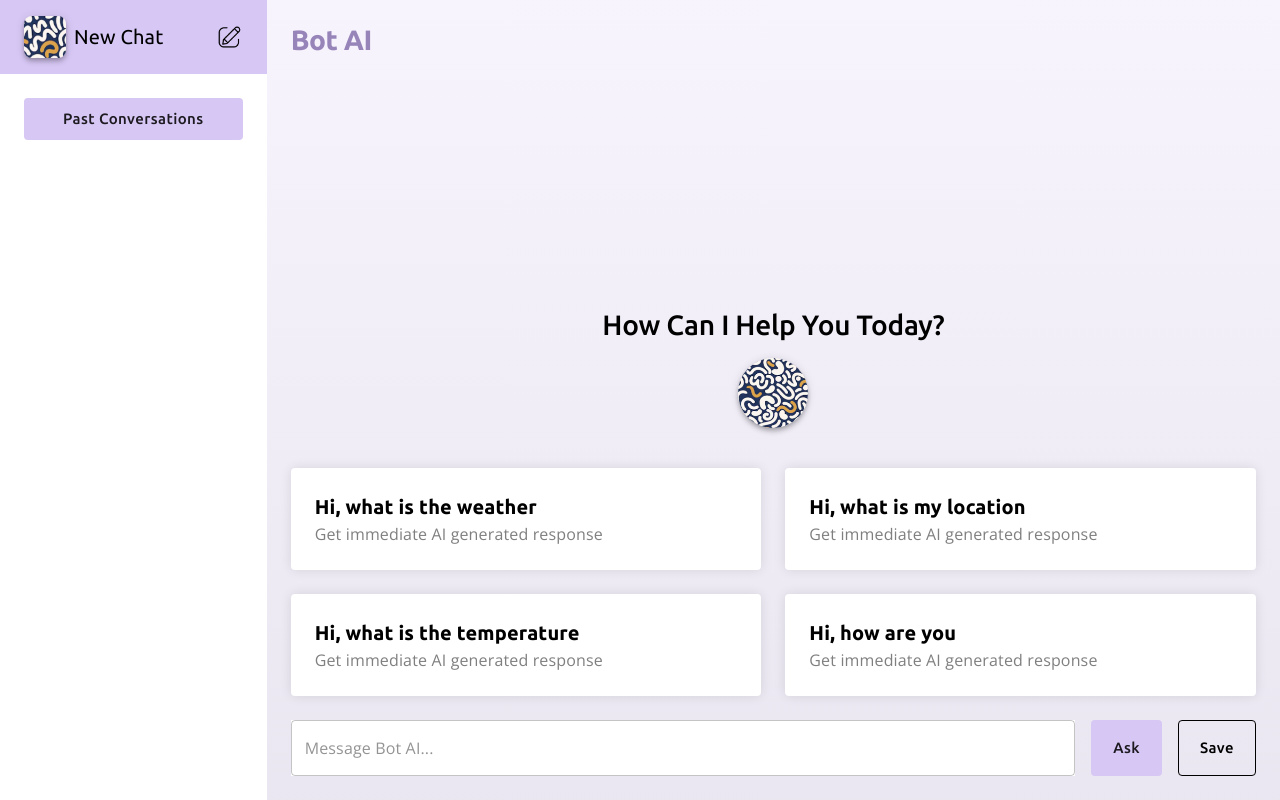
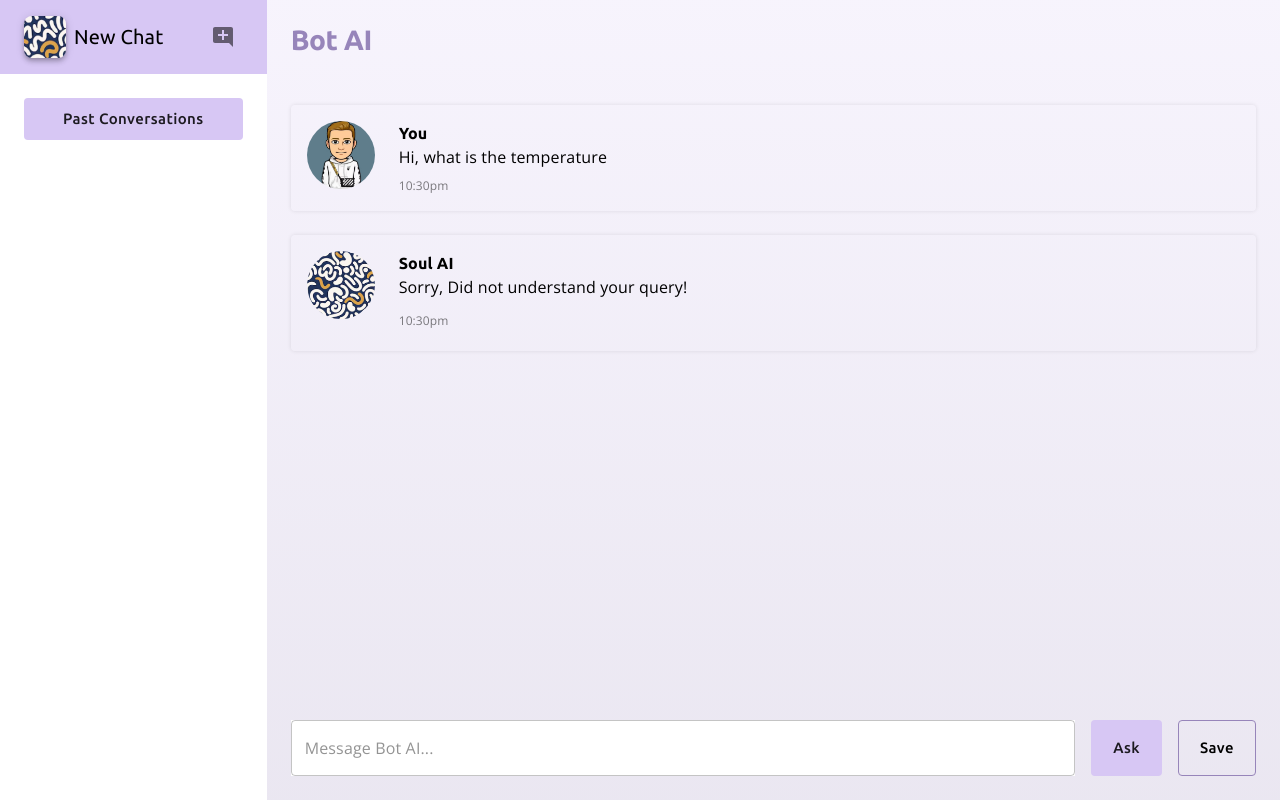
Before and after one commit to SHUBHAM-126/Bot-AI, a React (Create React App) app: page / in a window 1280 px wide. Both pictures are taken after a click on the element 525 px from the left and 645 px from the top of the page. Built offline with nearby package versions, Linux system fonts and the light colour scheme.

Commit message:
Added chatting card and feedback modal

```diff
--- a/src/components/ChatInput/ChatInput.jsx
+++ b/src/components/ChatInput/ChatInput.jsx
@@ -2,7 +2,7 @@ import { TextField, Box, Button, Stack } from '@mui/material'
 
 export default function ChatInput() {
     return (
-        <Box>
+        <Box flexShrink={0} px={3} pb={3}>
             <Box component={'form'}>
                 <Stack
                     direction={'row'}
--- /dev/null
+++ b/src/components/ChattingCard/ChattingCard.jsx
@@ -0,0 +1,110 @@
+import { Box, Stack, Typography, IconButton, Rating } from '@mui/material'
+import ai from '../../assets/bot.png'
+import human from '../../assets/person.png'
+import ThumbUpOffAltIcon from '@mui/icons-material/ThumbUpOffAlt';
+import ThumbDownOffAltIcon from '@mui/icons-material/ThumbDownOffAlt';
+import ThumbUpAltIcon from '@mui/icons-material/ThumbUpAlt';
+import ThumbDownAltIcon from '@mui/icons-material/ThumbDownAlt';
+import { useState } from 'react';
+
+export default function ChattingCard({ details, showFeedbackModal }) {
+
+    const [isRating, setIsRating] = useState(false)
+    const [rating, setRating] = useState(0)
+
+    return (
+        <Stack
+            p={2}
+            boxShadow={'0 0 4px rgba(0,0,0,0.1)'}
+            borderRadius={1}
+            direction={'row'}
+            spacing={3}
+            sx={{
+                '&:hover .feedback-btns': {
+                    visibility: 'visible',
+                    opacity: 1
+                }
+            }}
+        >
+            <Box
+                component={'img'}
+                src={details.type == "AI" ? ai : human}
+                height={68}
+                width={68}
+                borderRadius={'50%'}
+                sx={{ objectFit: 'cover' }}
+                flexShrink={0}
+            />
+            <Box>
+                <Typography
+                    variant='heading'
+                    fontWeight={700}
+                >
+                    {details.type == "AI" ? 'Soul AI' : 'You'}
+                </Typography>
+                <Typography>
+                    {details.text}
+                </Typography>
+                <Stack
+                    direction={'row'}
+                    gap={2}
+                    alignItems={'center'}
+                    mt={1}
+                >
+                    <Typography
+                        fontSize={12}
+                        color={'text.secondary'}
+                    >
+                        {details.time}
+                    </Typography>
+
+                    {details.type == "AI" && (
+                        <Stack
+                            direction={'row'}
+                            visibility={'hidden'}
+                            sx={{ opacity: 0, transition: 'opacity 400ms ease' }}
+                            className='feedback-btns'
+                        >
+                            <IconButton
+                                size='small'
+                                onClick={() => setIsRating(prev => !prev)}
+                            >
+                                {!isRating && <ThumbUpOffAltIcon fontSize='inherit' />}
+                                {isRating && <ThumbUpAltIcon fontSize='inherit' />}
+                            </IconButton>
+                            <IconButton
+                                size='small'
+                                onClick={showFeedbackModal}
+                            >
+                                <ThumbDownOffAltIcon fontSize='inherit' />
+                            </IconButton>
+                        </Stack>
+                    )}
+
+                </Stack>
+
+                {(isRating && details.type == "AI") && (
+                    <Box pt={3}>
+                        <Typography
+                            component={'legend'}
+                            fontSize={12}
+                        >
+                            Rate this response
+                        </Typography>
+                        <Rating
+                            name="simple-controlled"
+                            value={rating}
+                            onChange={(event, newValue) => {
+                                setRating(newValue)
+                            }}
+                            sx={{
+                                width: 'auto'
+                            }}
+                        />
+                    </Box>
+                )}
+
+            </Box>
+        </Stack>
+    )
+}
--- /dev/null
+++ b/src/components/FeedbackModal/FeedbackModal.jsx
@@ -0,0 +1,69 @@
+import { Box, Stack, Typography, Modal, IconButton, TextField, Button } from '@mui/material'
+import FeedbackIcon from '@mui/icons-material/Feedback';
+import CloseIcon from '@mui/icons-material/Close';
+
+export default function FeedbackModal({open, handleClose}) {
+
+    const style = {
+        position: 'absolute',
+        top: '50%',
+        left: '50%',
+        transform: 'translate(-50%, -50%)',
+        width: '95%',
+        bgcolor: 'primary.bgtheme',
+        boxShadow: 24,
+        p: 3,
+        maxWidth: 720,
+        borderRadius: '10px'
+    }
+
+    return (
+        <Modal
+            open={open}
+            onClose={handleClose}
+        >
+            <Box sx={style} position={'relative'}>
+                <IconButton
+                    sx={{
+                        position: 'absolute',
+                        top: 10,
+                        right: 10
+                    }}
+                    onClick={handleClose}
+                >
+                    <CloseIcon />
+                </IconButton>
+                <Stack direction={'row'} spacing={2} alignItems={'center'}>
+                    <FeedbackIcon />
+                    <Typography variant={'heading'} fontSize={18}>
+                        Provide Additional Feedback
+                    </Typography>
+                </Stack>
+
+                <Box
+                    component='form'
+                    pt={3}
+                    sx={{
+                        display: 'flex',
+                        flexDirection: 'column',
+                        alignItems: "flex-end",
+                        gap: '12px'
+                    }}
+                >
+                    <TextField
+                        multiline
+                        rows={6}
+                        sx={{ width: 1 }}
+                        required
+                    />
+                    <Button
+                        variant='contained'
+                        type='submit'
+                    >
+                        Submit
+                    </Button>
+                </Box>
+            </Box>
+        </Modal>
+    )
+}
--- a/src/components/InitialChat/Card.jsx
+++ b/src/components/InitialChat/Card.jsx
@@ -2,16 +2,7 @@ import { Box, Typography, Stack, IconButton } from '@mui/material'
 import ArrowUpwardIcon from '@mui/icons-material/ArrowUpward';
 import { styled } from '@mui/material/styles';
 
-export default function Card({ heading, subtext }) {
-
-
-    const CustomCard = styled((props) => (
-        <Stack {...props} />
-    ))(() => ({
-        ':hover *': {
-            opacity: 1
-        }
-    }));
+export default function Card({ heading, subtext, handleClick }) {
 
     return (
         <Stack
@@ -33,6 +24,7 @@ export default function Card({ heading, subtext }) {
                 },
                 transition: 'background 200ms ease'
             }}
+            onClick={() => handleClick(heading)}
         >
             <Box>
                 <Typography
--- a/src/components/InitialChat/InitialChat.jsx
+++ b/src/components/InitialChat/InitialChat.jsx
@@ -2,7 +2,7 @@ import { Box, Typography, Stack, Grid } from '@mui/material'
 import icon from '../../assets/bot.png'
 import Card from './Card'
 
-export default function InitialChat() {
+export default function InitialChat({generateResponse}) {
 
     const initialData = [
         {
@@ -25,7 +25,7 @@ export default function InitialChat() {
 
 
     return (
-        <Stack height={1} justifyContent={'flex-end'} pb={3}>
+        <Stack height={1} justifyContent={'flex-end'} p={3}>
             <Stack
                 alignItems={'center'}
                 spacing={2}
@@ -46,7 +46,7 @@ export default function InitialChat() {
             <Grid container spacing={3}>
                 {initialData.map(item => (
                     <Grid item key={item.heading} xs={12} md={6}>
-                        <Card heading={item.heading} subtext={item.subtext} />
+                        <Card heading={item.heading} subtext={item.subtext} handleClick= {generateResponse} />
                     </Grid>
                 ))}
             </Grid>
--- a/src/components/Sidebar/Sidebar.jsx
+++ b/src/components/Sidebar/Sidebar.jsx
@@ -1,9 +1,9 @@
 import { useContext } from "react"
 import { ThemeContext } from "../../theme/ThemeContext"
-import { Typography, Box, Stack, Button } from '@mui/material'
+import { Typography, Box, Stack, Button, IconButton } from '@mui/material'
 import icon from '../../assets/newchat.png'
-import edit from '../../assets/edit.png'
 import { Link } from 'react-router-dom'
+import AddCommentIcon from '@mui/icons-material/AddComment';
 
 export default function Sidebar() {
 
@@ -41,14 +41,10 @@ export default function Sidebar() {
                         New Chat
                     </Typography>
                 </Stack>
-                <Box
-                    component={'img'}
-                    src={edit}
-                    height={28}
-                    width={28}
-                    ml={'auto'}
-                    flexShrink={0}
-                />
+                <IconButton>
+                    <AddCommentIcon />
+                </IconButton>
+
             </Stack>
 
             <Box p={3}>
--- a/src/pages/Home/Home.jsx
+++ b/src/pages/Home/Home.jsx
@@ -1,21 +1,95 @@
 import { Box, Stack, Typography } from '@mui/material';
 import InitialChat from '../../components/InitialChat/InitialChat';
 import ChatInput from '../../components/ChatInput/ChatInput';
+import ChattingCard from '../../components/ChattingCard/ChattingCard';
+import FeedbackModal from '../../components/FeedbackModal/FeedbackModal';
+import { useState } from 'react';
+import data from '../../aiData/sampleData.json'
 
 export default function Home() {
+
+    const [showModal, setShowModal] = useState(false)
+
+    // Format
+    // {
+    //  type:'AI/Human',
+    //  text:'',
+    //  time:''
+    // }
+
+    const [chat, setChat] = useState([])
+
+    const generateResponse = (input) => {
+
+        setChat(prev => ([...prev, {
+            type: 'Human',
+            text: input,
+            time: '10:30pm'
+        }]))
+
+        const response = data.find(item => input.toLowerCase() == item.question.toLowerCase())
+
+        let answer = "Sorry, Did not understand your query!"
+
+        if (response != undefined) {
+            answer = response.response
+        }
+
+        setChat(prev => ([...prev, {
+            type: 'AI',
+            text: answer,
+            time: '10:30pm'
+        }]))
+
+    }
+
     return (
-        <Stack p={3} height={1}>
-            <Typography
-                variant='h1'
-                component={'h1'}
-            >
-                Bot AI
-            </Typography>
+        <Stack height={'100vh'}>
+
 
             <Stack height={1} justifyContent={'space-between'}>
-                <InitialChat />
+
+                <Typography
+                    variant='h1'
+                    component={'h1'}
+                    p={3}
+                >
+                    Bot AI
+                </Typography>
+
+                {chat.length == 0 && <InitialChat generateResponse={generateResponse} />}
+
+                {chat.length > 0 && (
+                    <Stack
+                        height={1}
+                        flexGrow={0}
+                        p={3}
+                        spacing={3}
+                        sx={{
+                            overflowY: 'auto',
+                            '&::-webkit-scrollbar': {
+                                width: '10px',
+                            },
+                            '&::-webkit-scrollbar-track': {
+                                boxShadow: 'inset 0 0 8px rgba(0,0,0,0.1)',
+                                borderRadius: '8px'
+                            },
+                            '&::-webkit-scrollbar-thumb': {
+                                backgroundColor: 'rgba(151, 133, 186,0.4)',
+                                borderRadius: '8px'
+                            }
+                        }}
+                    >
+                        {chat.map((item, index) => (
+                            <ChattingCard details={item} key={index} showFeedbackModal={() => setShowModal(true)} />
+                        ))}
+                    </Stack>
+                )}
+
                 <ChatInput />
             </Stack>
+
+            <FeedbackModal open={showModal} handleClose={() => setShowModal(false)} />
 
         </Stack>
     )
--- a/src/theme/ThemePallete.jsx
+++ b/src/theme/ThemePallete.jsx
@@ -10,6 +10,7 @@ export const getThemePallete = (mode) => ({
                     light: '#fff',
                     dark: '#9785BA',
                     bglight: '#fafafa',
+                    bgtheme: '#FAF7FF'
                 },
                 text: {
                     primary: '#000000',
@@ -66,10 +67,9 @@ export const getThemePallete = (mode) => ({
                 },
                 outlined: {
                     color: '#000',
-                    borderColor: '#000',
+                    borderColor: '#9785BA',
                     '&:hover': {
                         background: '#9785BA',
-                        borderColor: '#9785BA',
                         color: '#fff',
                     }
                 }
```
Also changed, not shown: src/aiData/sampleData.json (renamed from src/assets/sampleData.json).
